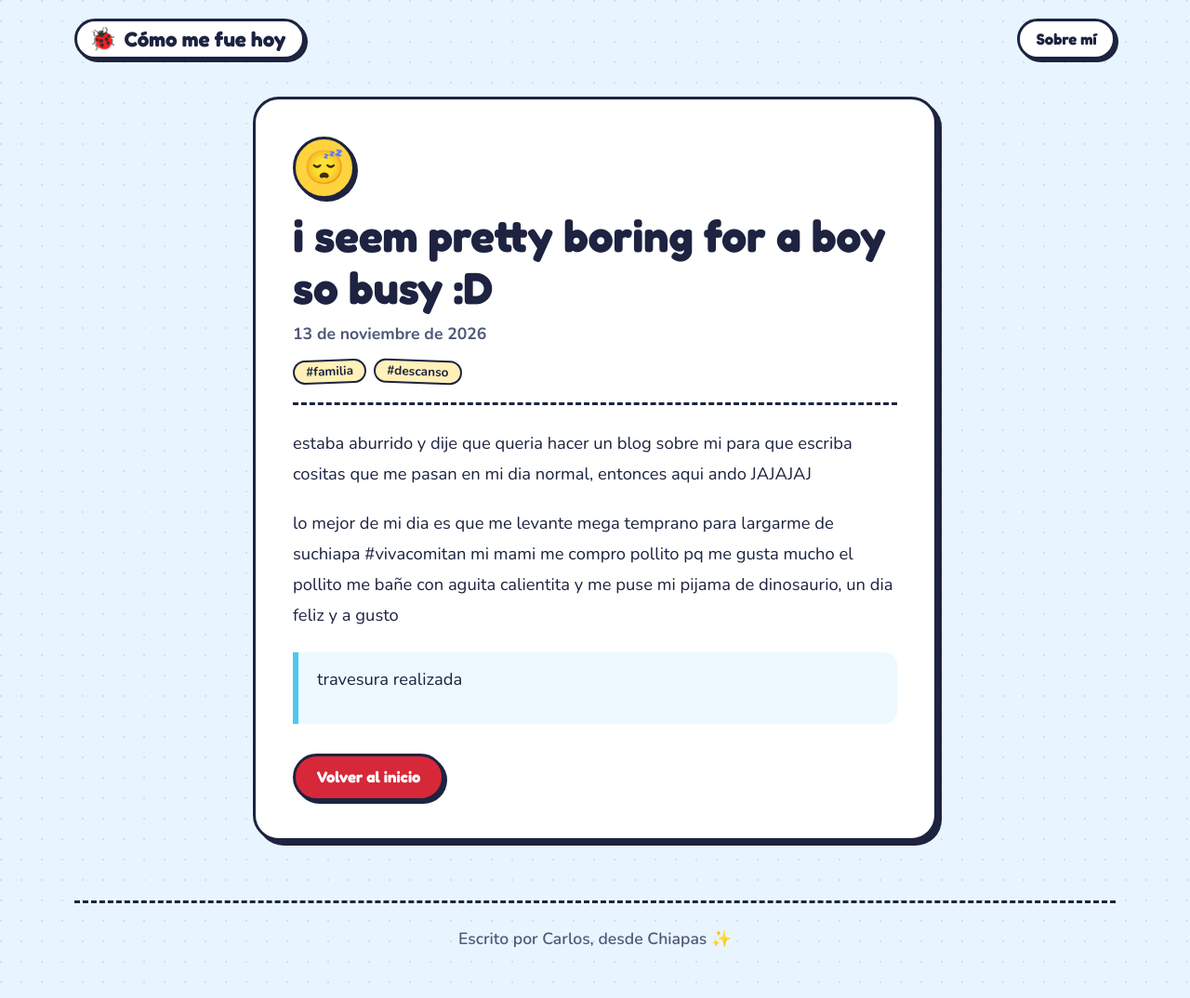
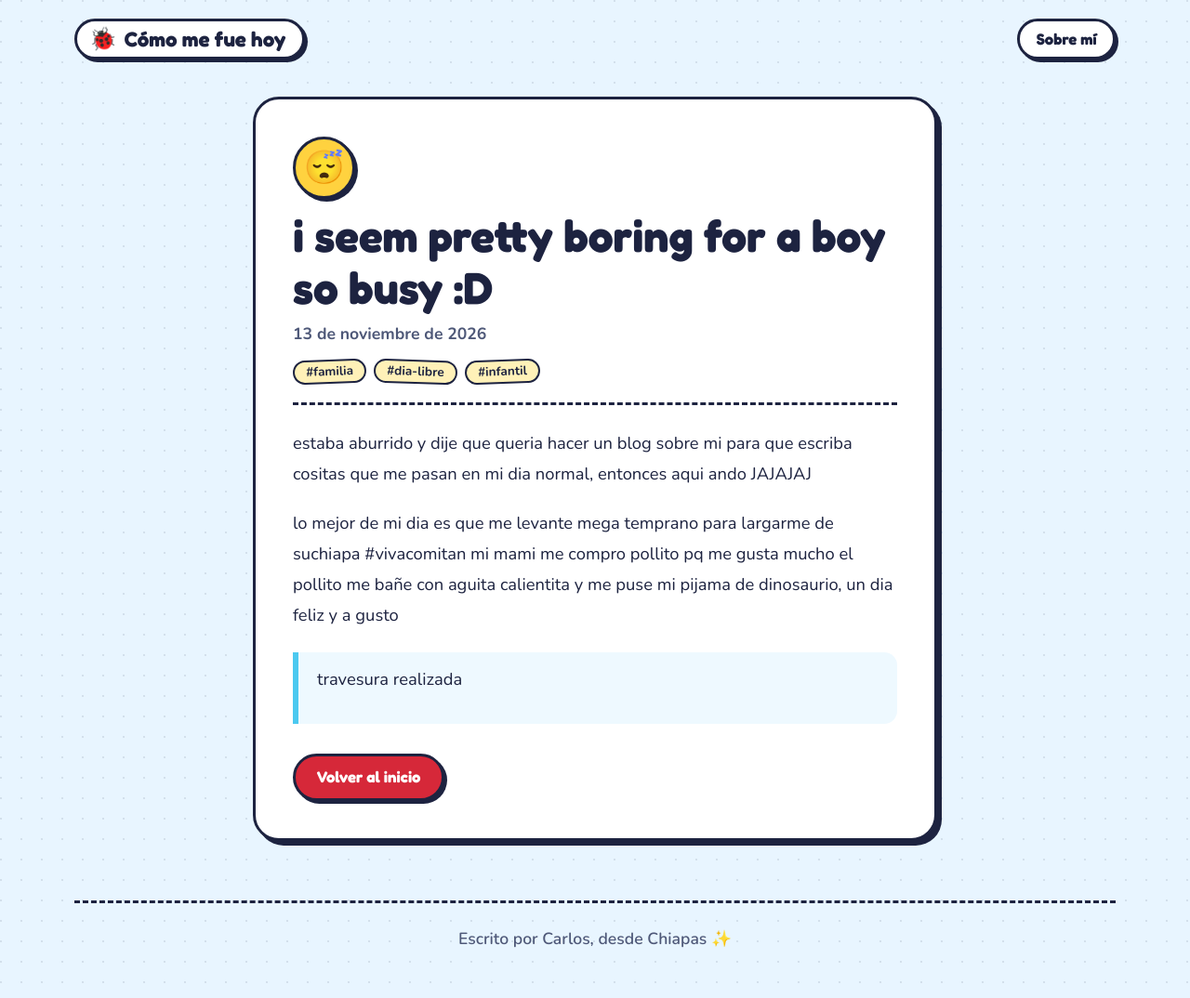
Before and after one commit to slrcttr332/blog, a Jekyll site: the page built from _posts/2026-11-13-debut-de-una-chica-programmer.md, in a window 1280 px wide. Shown: the whole page at 93% size. Built offline with Jekyll 4.4.1, drawn with Linux system fonts in a browser that asks for light colours.

Commit message:
Editar entrada: i seem pretty boring for a boy so busy :D

```diff
--- a/_posts/2026-11-13-debut-de-una-chica-programmer.md
+++ b/_posts/2026-11-13-debut-de-una-chica-programmer.md
@@ -3,7 +3,7 @@ layout: post
 title: "i seem pretty boring for a boy so busy :D"
 date: 2026-11-13 21:52:00 -0600
 mood: "😴"
-tags: ["familia","descanso"]
+tags: ["familia","dia-libre","infantil"]
 ---
 estaba aburrido y dije que queria hacer un blog sobre mi para que escriba cositas que me pasan en mi dia normal, entonces aqui ando JAJAJAJ
 
```
